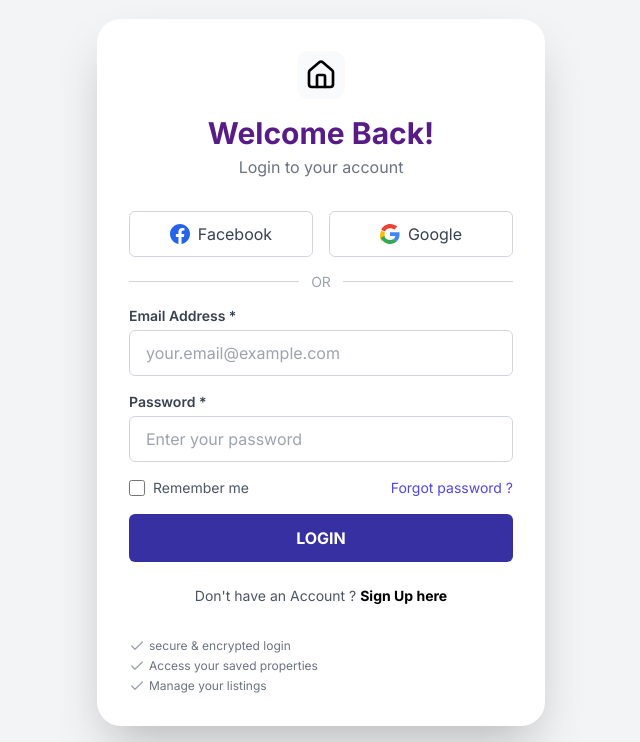
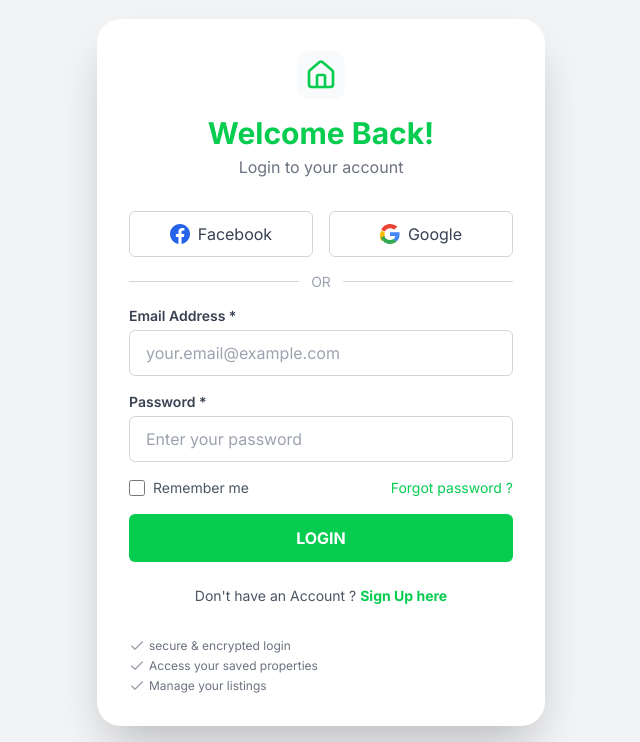
Before and after one commit to HashanHirantha/GP_one_year_project, a React (Vite) app: page /login in a window 1280 px wide. Shown: the part 109-851 px from the top of the page, without its empty margins (319-959 px from the left). Built offline with nearby package versions, Linux system fonts and the light colour scheme; no server answers; a web font is replaced by a local one.

Commit message:
update color theme into login,signup admin pages

```diff
--- a/src/config/supabase.js
+++ b/src/config/supabase.js
@@ -1,7 +1,7 @@
 import { createClient } from '@supabase/supabase-js';
 
 const supabaseUrl = import.meta.env.VITE_SUPABASE_URL;
-const supabaseKey = import.meta.env.VITE_SUPABASE_KEY;
+const supabaseKey = import.meta.env.VITE_SUPABASE_ANON_KEY;
 
 const hasSupabaseConfig = Boolean(supabaseUrl && supabaseKey);
 
--- a/src/pages/auth/Login.jsx
+++ b/src/pages/auth/Login.jsx
@@ -109,9 +109,9 @@ const LoginPage = () => {
         {/* Header Section with Icon and Title */}
         <div className="flex flex-col items-center text-center mb-8">
           <div className="bg-gray-50 p-2 rounded-xl mb-4">
-            <Home className="w-8 h-8 text-black" />
+            <Home className="w-8 h-8 text-[#06cc50]" />
           </div>
-          <h1 className="text-3xl font-bold text-purple-900">{isResetting ? "Reset Password" : "Welcome Back!"}</h1>
+          <h1 className="text-3xl font-bold text-[#06cc50]">{isResetting ? "Reset Password" : "Welcome Back!"}</h1>
           <p className="text-gray-500 mt-1">{isResetting ? "We'll send you an email payload to securely override your credentials." : "Login to your account"}</p>
         </div>
 
@@ -185,7 +185,7 @@ const LoginPage = () => {
                 value={password}
                 onChange={(e) => setPassword(e.target.value)}
                 placeholder="Enter your password"
-                className="w-full border border-gray-300 rounded-md px-4 py-2.5 text-gray-700 focus:outline-none focus:ring-2 focus:ring-indigo-500 focus:border-transparent"
+                className="w-full border border-gray-300 rounded-md px-4 py-2.5 text-gray-700 focus:outline-none focus:ring-2 focus:ring-[#06cc50] focus:border-transparent"
                 />
             </div>
           )}
@@ -193,23 +193,22 @@ const LoginPage = () => {
           {/* Remember me & Forgot Password */}
           <div className="flex items-center justify-between text-sm">
             <label className="flex items-center text-gray-600 cursor-pointer">
-              <input type="checkbox" className="form-checkbox h-4 w-4 text-black border-gray-300 rounded mr-2" />
+              <input type="checkbox" className="form-checkbox h-4 w-4 text-[#06cc50] border-gray-300 rounded mr-2 focus:ring-[#06cc50]" />
               Remember me
             </label>
-            <button type="button" onClick={() => { setIsResetting(!isResetting); setError(null); setSuccess(null); }} className="text-indigo-600 hover:underline font-medium">
+            <button type="button" onClick={() => { setIsResetting(!isResetting); setError(null); setSuccess(null); }} className="text-[#06cc50] hover:text-[#00CC00] hover:underline font-medium">
                 {isResetting ? 'Return to Login Mode' : 'Forgot password ?'}
             </button>
           </div>
 
           {/* Submit Button */}
-          <button disabled={loading} type="submit" className="w-full bg-indigo-800 text-white font-bold py-3 rounded-md hover:bg-indigo-900 transition disabled:opacity-70 disabled:cursor-not-allowed">
+          <button disabled={loading} type="submit" className="w-full bg-[#06cc50] text-white font-bold py-3 rounded-md hover:bg-[#00CC00] transition disabled:opacity-70 disabled:cursor-not-allowed">
             {loading ? 'PROCESSING...' : (isResetting ? 'ISSUE RECOVERY EMAIL' : 'LOGIN')}
           </button>
         </form>
 
-        {/* Sign Up Link */}
         <div className="text-center mt-6 text-sm text-gray-600">
-          Don't have an Account ? <Link to="/signup" className="text-black font-bold hover:underline">Sign Up here</Link>
+          Don't have an Account ? <Link to="/signup" className="text-[#06cc50] font-bold hover:text-[#00CC00] hover:underline">Sign Up here</Link>
         </div>
 
         {/* Security Benefits List */}
--- a/src/pages/auth/Signup.jsx
+++ b/src/pages/auth/Signup.jsx
@@ -97,8 +97,8 @@ const SignupPage = () => {
                                 type="button"
                                 onClick={() => setRole(roleOption)}
                                 className={`py-2 px-4 rounded-lg text-sm font-bold uppercase transition-all duration-200 border ${role === roleOption
-                                    ? 'bg-purple-800 text-white border-purple-800 shadow-md transform scale-105'
-                                    : 'bg-white text-gray-500 border-gray-300 hover:border-purple-400 hover:text-purple-600'
+                                    ? 'bg-[#06cc50] text-white border-[#06cc50] shadow-md transform scale-105'
+                                    : 'bg-white text-gray-500 border-gray-300 hover:border-[#00CC00] hover:text-[#00CC00]'
                                     }`}
                             >
                                 {roleOption}
@@ -144,7 +144,7 @@ const SignupPage = () => {
                             value={password}
                             onChange={(e) => setPassword(e.target.value)}
                             placeholder="Minimum 8 characters"
-                            className="w-full border border-gray-300 rounded-lg px-4 py-2.5 text-gray-700 placeholder-gray-400 focus:outline-none focus:ring-2 focus:ring-purple-500 focus:border-transparent transition"
+                            className="w-full border border-gray-300 rounded-lg px-4 py-2.5 text-gray-700 placeholder-gray-400 focus:outline-none focus:ring-2 focus:ring-[#06cc50] focus:border-transparent transition"
                         />
                     </div>
                     <div>
@@ -155,7 +155,7 @@ const SignupPage = () => {
                             value={confirmPassword}
                             onChange={(e) => setConfirmPassword(e.target.value)}
                             placeholder="Repeat your password"
-                            className="w-full border border-gray-300 rounded-lg px-4 py-2.5 text-gray-700 placeholder-gray-400 focus:outline-none focus:ring-2 focus:ring-purple-500 focus:border-transparent transition"
+                            className="w-full border border-gray-300 rounded-lg px-4 py-2.5 text-gray-700 placeholder-gray-400 focus:outline-none focus:ring-2 focus:ring-[#06cc50] focus:border-transparent transition"
                         />
                     </div>
                     <div>
@@ -166,7 +166,7 @@ const SignupPage = () => {
                             value={phone}
                             onChange={(e) => setPhone(e.target.value)}
                             placeholder="e.g. +94 77 123 4567"
-                            className="w-full border border-gray-300 rounded-lg px-4 py-2.5 text-gray-700 placeholder-gray-400 focus:outline-none focus:ring-2 focus:ring-purple-500 focus:border-transparent transition"
+                            className="w-full border border-gray-300 rounded-lg px-4 py-2.5 text-gray-700 placeholder-gray-400 focus:outline-none focus:ring-2 focus:ring-[#06cc50] focus:border-transparent transition"
                         />
                     </div>
 
@@ -194,7 +194,7 @@ const SignupPage = () => {
                     </div>
 
                     {/* Register Button */}
-                    <button disabled={loading} type="submit" className="w-full bg-purple-800 text-white font-bold py-3 uppercase tracking-wide rounded-md hover:bg-purple-900 shadow-lg hover:shadow-xl transition-all duration-300 mt-4 disabled:opacity-70 disabled:cursor-not-allowed">
+                    <button disabled={loading} type="submit" className="w-full bg-[#06cc50] text-white font-bold py-3 uppercase tracking-wide rounded-md hover:bg-[#00CC00] shadow-lg hover:shadow-xl transition-all duration-300 mt-4 disabled:opacity-70 disabled:cursor-not-allowed">
                         {loading ? 'Registering...' : 'Click to Register'}
                     </button>
                 </form>
```
